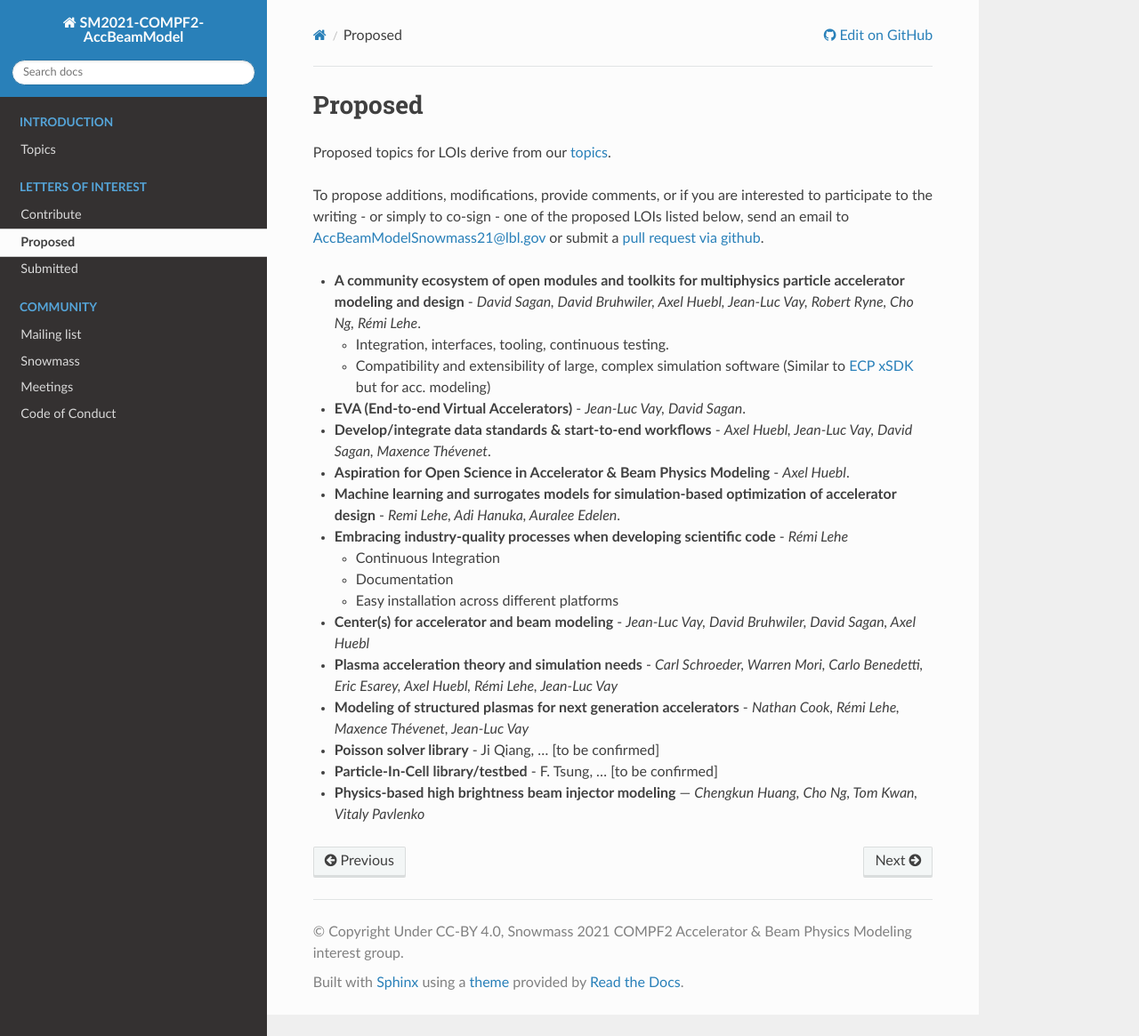
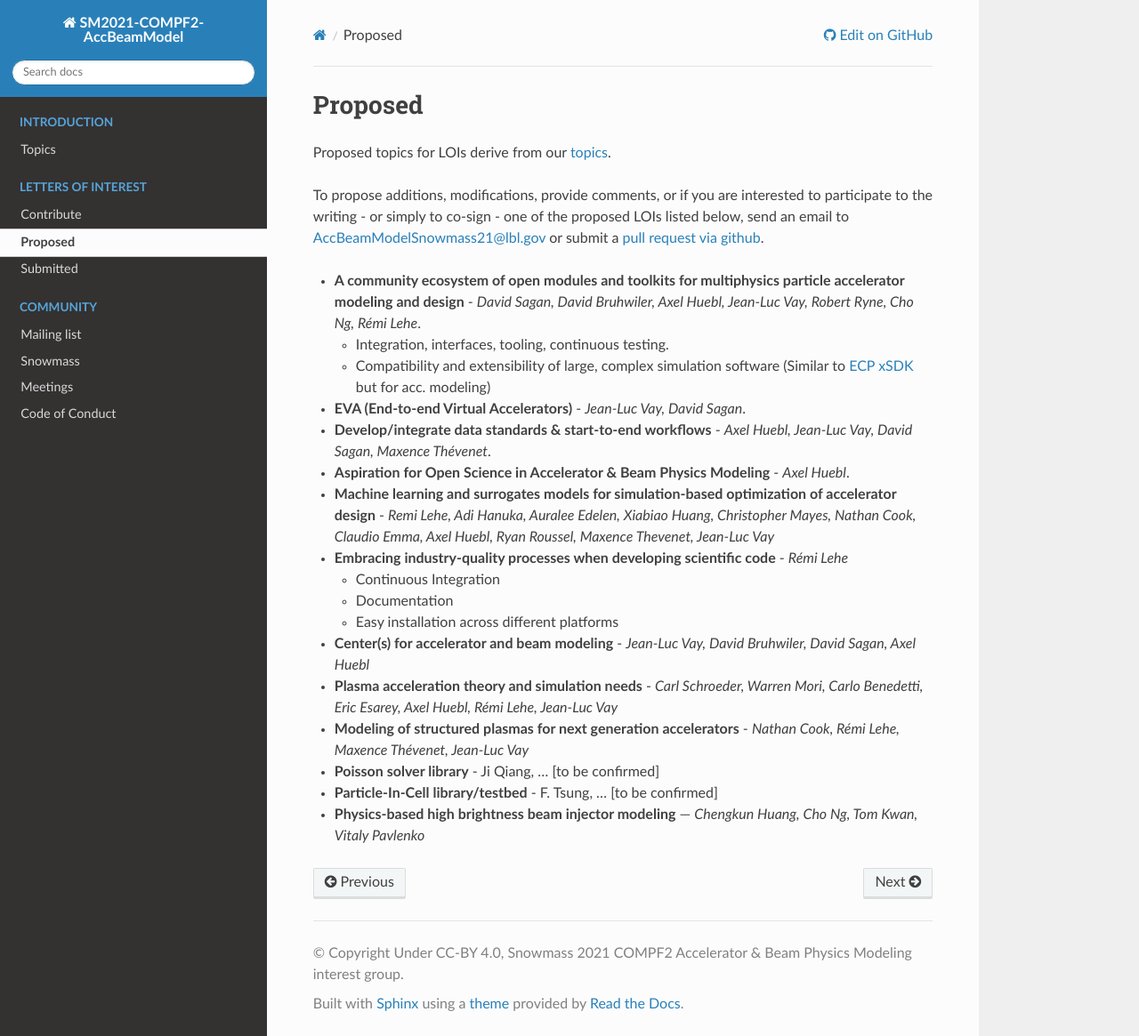
Before and after one commit to snowmass-compf2-accbeammodel/snowmass-compf2-accbeammodel.github.io, a Sphinx documentation site: the page built from docs/source/loi/proposed.rst, in a window 1280 px wide and 1165 px high. Shown: the whole window at 89% size. Built offline with Sphinx 7.4.7 and the Read the Docs theme 2.0.0, drawn with Linux system fonts in a browser that asks for light colours.

Commit message:
Update proposed.rst

```diff
--- a/docs/source/loi/proposed.rst
+++ b/docs/source/loi/proposed.rst
@@ -15,7 +15,7 @@ To propose additions, modifications, provide comments, or if you are interested
 - **EVA (End-to-end Virtual Accelerators)** - *Jean-Luc Vay, David Sagan*.
 - **Develop/integrate data standards & start-to-end workflows** - *Axel Huebl, Jean-Luc Vay, David Sagan, Maxence Thévenet*.
 - **Aspiration for Open Science in Accelerator & Beam Physics Modeling** - *Axel Huebl*.
-- **Machine learning and surrogates models for simulation-based optimization of accelerator design** - *Remi Lehe, Adi Hanuka, Auralee Edelen*.
+- **Machine learning and surrogates models for simulation-based optimization of accelerator design** - *Remi Lehe, Adi Hanuka, Auralee Edelen, Xiabiao Huang, Christopher Mayes, Nathan Cook, Claudio Emma, Axel Huebl, Ryan Roussel, Maxence Thevenet, Jean-Luc Vay*
 - **Embracing industry-quality processes when developing scientific code** - *Rémi Lehe*
 
   - Continuous Integration
```
